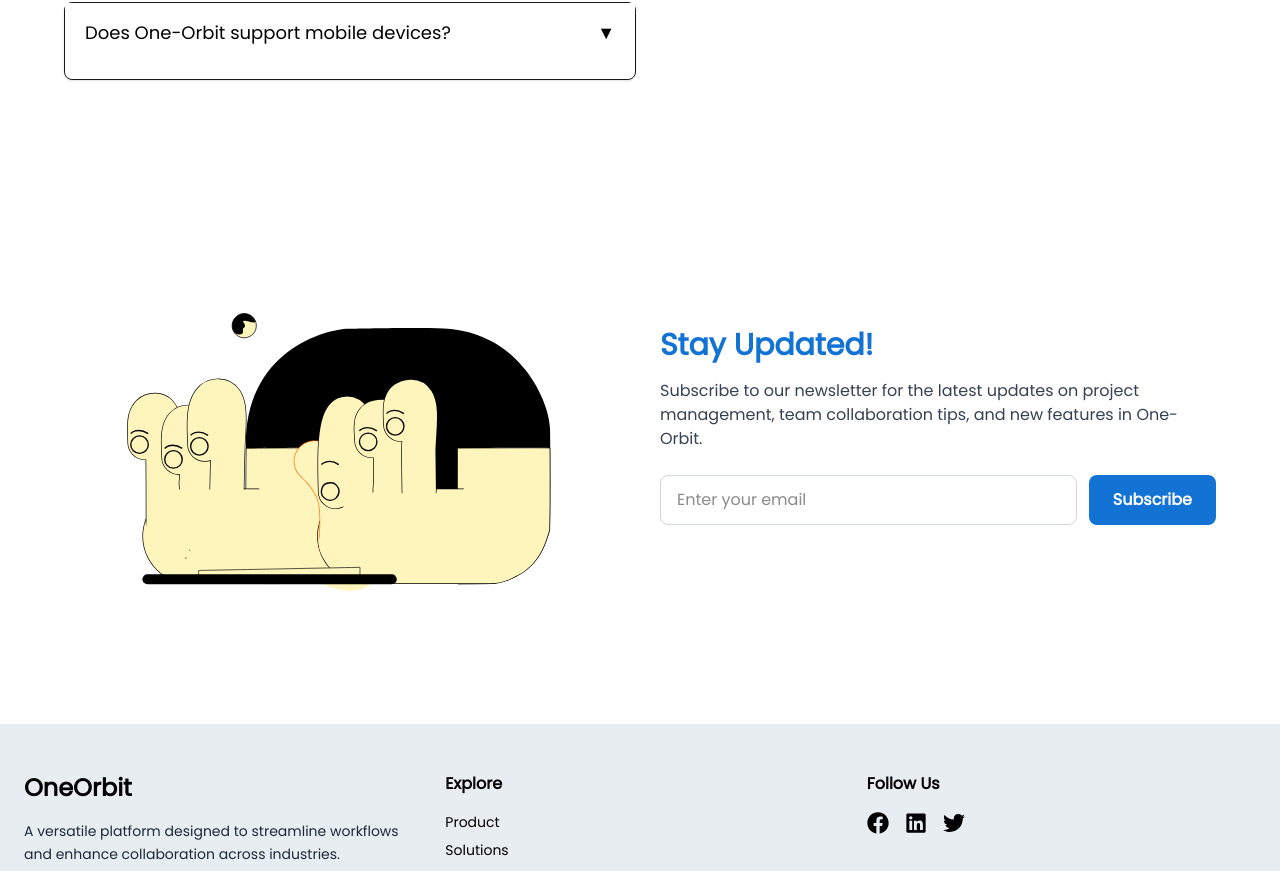
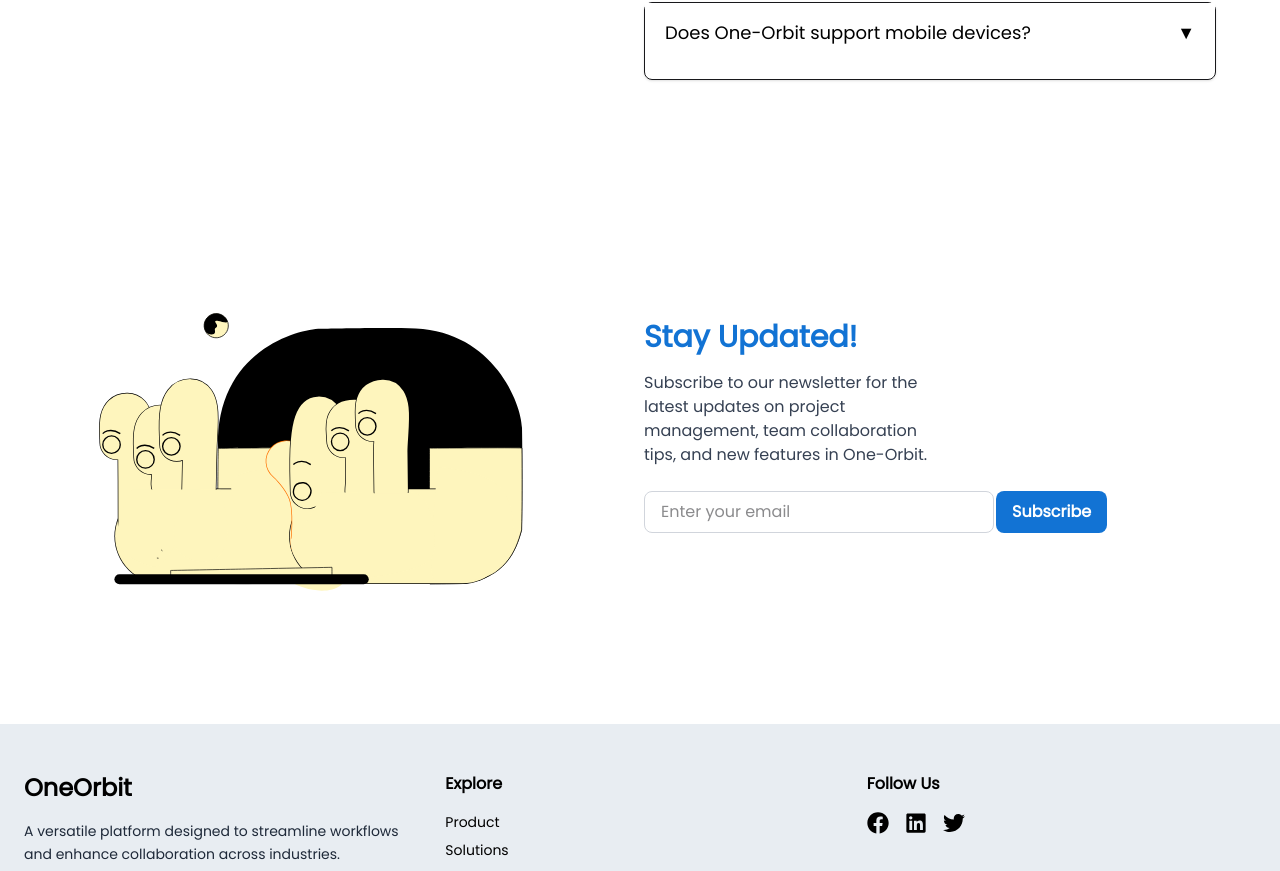
Before and after one commit to swajannaimur/One-Orbit, a Next.js app: page / in a window 1280 px wide. Shown: the part 2300-3171 px from the top of the page. Built offline with nearby package versions, Linux system fonts and the light colour scheme.

Commit message:
Updated newsletter section

```diff
--- a/src/app/HomePageSections/FaqSection.jsx
+++ b/src/app/HomePageSections/FaqSection.jsx
@@ -41,6 +41,14 @@ const FaqSection = () => {
   return (
     <section className="py-12 px-4">
       <div className="max-w-6xl mx-auto grid grid-cols-1 md:grid-cols-2 gap-2 items-center">
+        {/* ✅ Lottie Animation */}
+        <div className="flex justify-center md:justify-start">
+          <Lottie
+            animationData={faqAnimation}
+            loop
+            className="w-64 h-64 sm:w-80 sm:h-80 md:w-96 md:h-96 lg:w-[500px] lg:h-[500px]"
+          />
+        </div>
         {/* ✅ FAQ Content */}
         <div>
           <h2 className="text-3xl md:text-4xl font-bold mb-8 text-black text-center md:text-left">
@@ -85,14 +93,6 @@ const FaqSection = () => {
             ))}
           </div>
         </div>
-        {/* ✅ Lottie Animation */}
-        <div className="flex justify-center md:justify-start">
-          <Lottie
-            animationData={faqAnimation}
-            loop
-            className="w-64 h-64 sm:w-80 sm:h-80 md:w-96 md:h-96 lg:w-[500px] lg:h-[500px]"
-          />
-        </div>
       </div>
     </section>
   );
--- a/src/app/HomePageSections/NewsletterSection.jsx
+++ b/src/app/HomePageSections/NewsletterSection.jsx
@@ -15,9 +15,9 @@ const NewsletterSection = () => {
   };
 
   return (
-    <section className="py-12 px-4 w-full">
-      <div className="max-w-6xl mx-auto flex flex-col md:flex-row items-center gap-10">
-        <div className="w-full md:w-1/2 flex justify-center">
+    <section className="py-12 px-4">
+      <div className="max-w-6xl mx-auto grid grid-cols-1 md:grid-cols-2 gap-2 items-center">
+        <div className="flex justify-center md:justify-start">
           <Lottie
             animationData={require("../../../public/newsletter.json")}
             loop={true}
@@ -33,18 +33,18 @@ const NewsletterSection = () => {
             management, team collaboration tips, and new features in One-Orbit.
           </p>
           <form
-            className="flex flex-col sm:flex-row gap-3"
+            className="flex flex-col sm:flex-row gap-0.5"
             onSubmit={handleSubmit}
           >
             <input
               type="email"
               required
               placeholder="Enter your email"
-              className="px-4 py-3 rounded-lg border border-gray-300 focus:outline-none focus:ring-2 focus:ring-[#064232] flex-1"
+              className="px-4 py-2 rounded-lg border border-gray-300 focus:outline-none focus:ring-2 focus:ring-[#064232] flex-1"
             />
             <button
               type="submit"
-              className="bg-primary text-white px-6 py-3 rounded-lg font-semibold hover:bg-[#07694b] transition"
+              className="bg-primary text-white px-4 py-2 rounded-lg font-semibold hover:bg-[#07694b] transition"
             >
               Subscribe
             </button>
```
